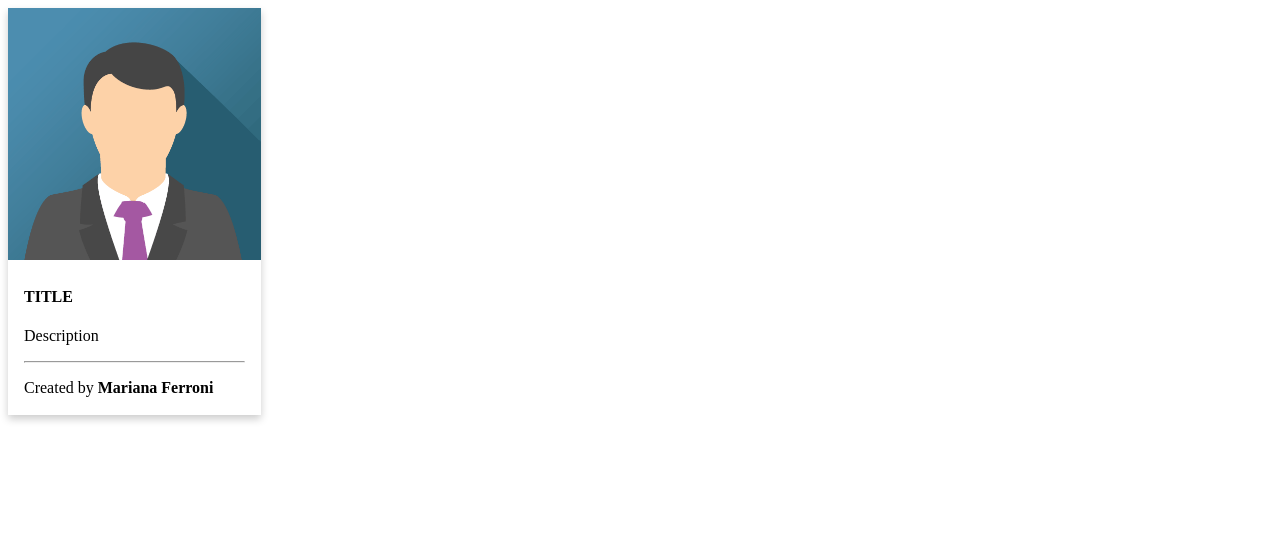
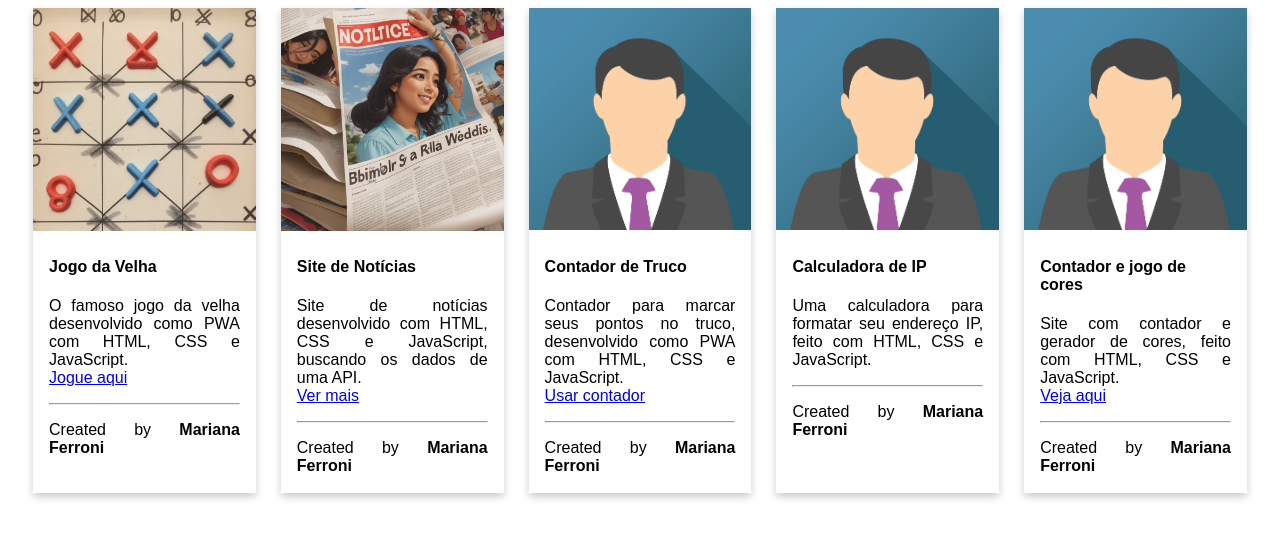
Before and after one commit to marianaferr0ni/portfolio, a plain HTML site: page index.html in a window 1280 px wide. Drawn offline with Linux system fonts and the light colour scheme.

Commit message:
cardlist created

```diff
--- a/css/style.css
+++ b/css/style.css
@@ -1,8 +1,20 @@
+*{
+    font-family: Arial, Helvetica, sans-serif;
+}
 .card {
     box-shadow: 0 4px 8px 0 rgba(0,0,0,0.2);
     transition: 0.3s;
     width: 20%;
     height: auto;
+
+    margin-right: 25px;
+}
+p{
+    text-align: justify;
+}
+.cardlist{
+    display: flex;
+    margin-left: 25px;
 }
 .card:hover {
     box-shadow: 0 8px 16px 0 rgba(0,0,0,0.2);
--- a/index.html
+++ b/index.html
@@ -7,13 +7,63 @@
     <title>PORTFÓLIO</title>
 </head>
 <body>
-    <div class="card">
-        <img src="/images/example.png" alt="example" style="width:100%">
-        <div class="container">
-          <h4><b>TITLE</b></h4>
-          <p>Description</p>
-          <hr/>
-          <p> Created by <b>Mariana Ferroni</b></p>
+    <div class="cardlist">
+        <div class="card">
+            <img src="/images/tictactoe.jpg" alt="example" style="width:100%">
+            <div class="container">
+              <h4><b>Jogo da Velha</b></h4>
+              <p> O famoso jogo da velha desenvolvido como PWA com HTML, CSS e JavaScript.<br/>
+                 <a href="https://marianaferr0ni.github.io/jogo-da-velha/">Jogue aqui</a>
+              </p>
+              <hr/>
+              <p> Created by <b>Mariana Ferroni</b></p>
+            </div>
+        </div>
+
+        <div class="card">
+            <img src="/images/news.jpg" alt="example" style="width:100%">
+            <div class="container">
+              <h4><b>Site de Notícias</b></h4>
+              <p>Site de notícias desenvolvido com HTML, CSS e JavaScript, buscando os dados de uma API. <br/>
+                <a href="https://marianaferr0ni.github.io/Trabalho-final/">Ver mais</a>
+              </p>
+              <hr/>
+              <p> Created by <b>Mariana Ferroni</b></p>
+            </div>
+        </div>
+
+        <div class="card">
+            <img src="/images/example.png" alt="example" style="width:100%">
+            <div class="container">
+              <h4><b>Contador de Truco </b></h4>
+              <p>Contador para marcar seus pontos no truco, desenvolvido como PWA com HTML, CSS e JavaScript.
+                <br/><a href="https://marianaferr0ni.github.io/contador-de-truco/">Usar contador</a>
+              </p>
+              <hr/>
+              <p> Created by <b>Mariana Ferroni</b></p>
+            </div>
+        </div>
+
+        <div class="card">
+            <img src="/images/example.png" alt="example" style="width:100%">
+            <div class="container">
+              <h4><b>Calculadora de IP</b></h4>
+              <p>Uma calculadora para formatar seu endereço IP, feito com HTML, CSS e JavaScript. </p>
+              <hr/>
+              <p> Created by <b>Mariana Ferroni</b></p>
+            </div>
+        </div>
+
+        <div class="card">
+            <img src="/images/example.png" alt="example" style="width:100%">
+            <div class="container">
+              <h4><b>Contador e jogo de cores</b></h4>
+              <p>Site com contador e gerador de cores, feito com HTML, CSS e JavaScript.
+                <br/><a href="https://marianaferr0ni.github.io/gitegithub/">Veja aqui</a>
+              </p>
+              <hr/>
+              <p> Created by <b>Mariana Ferroni</b></p>
+            </div>
         </div>
     </div>
 </body>
```
Also changed, not shown: images/news.jpg (added), images/tictactoe.jpg (added).
